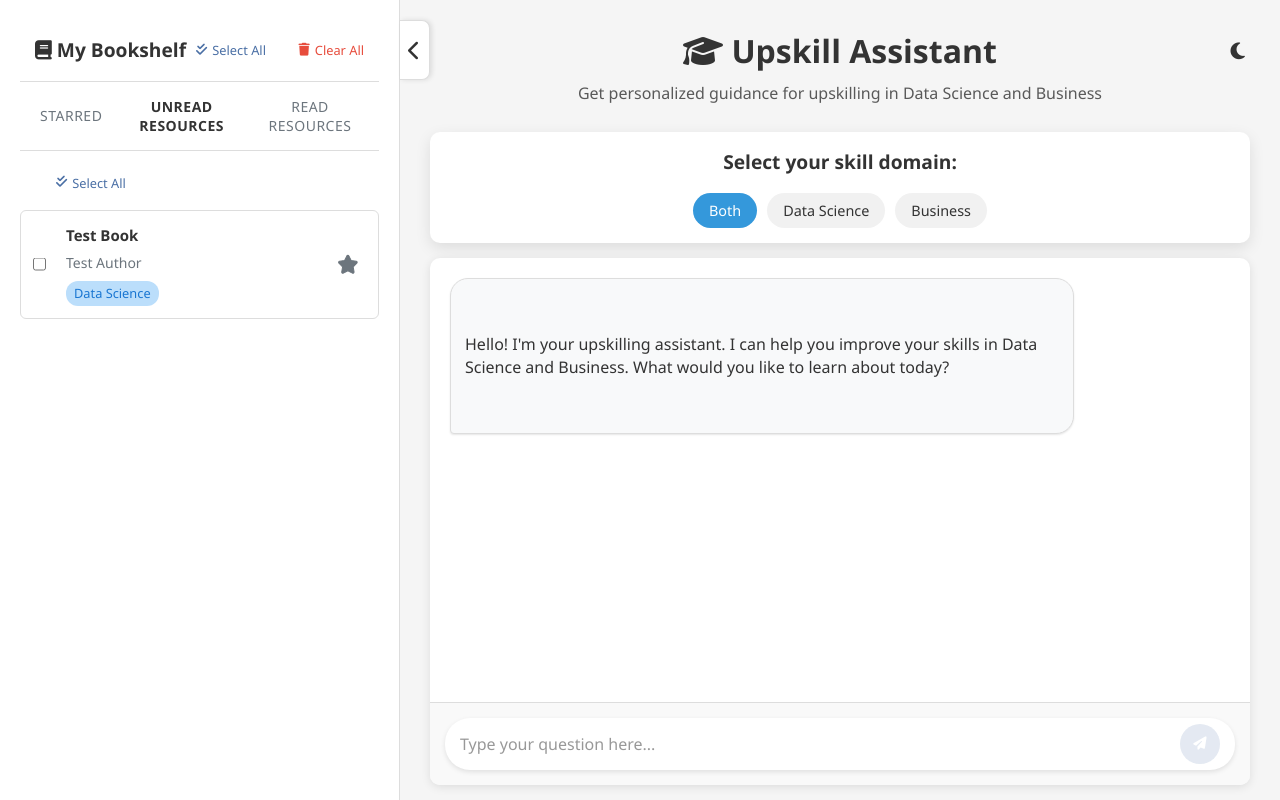
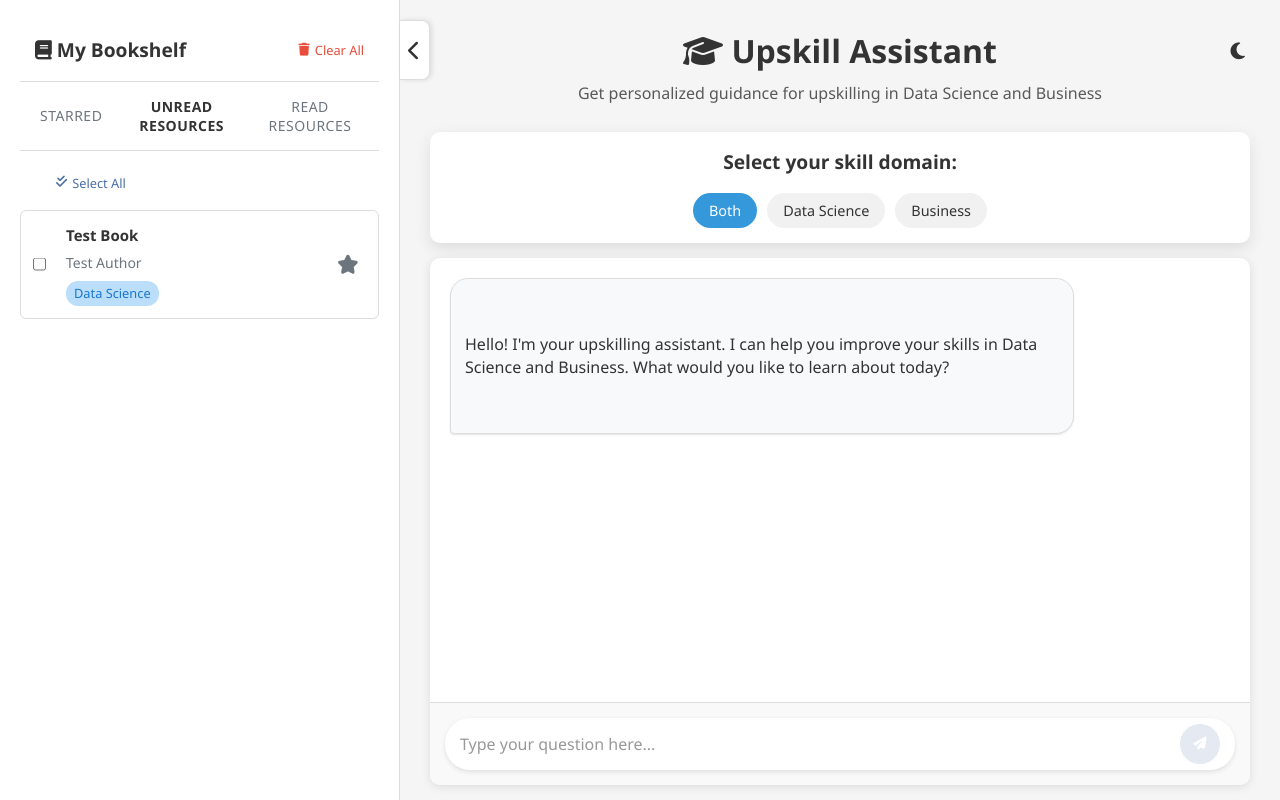
Before and after one commit to justing0909/mktg4604_upskill, a Flask app: page / in a window 1280 px wide. Run offline with Flask 3, Linux system fonts and the light colour scheme.

Commit message:
Update index.html

```diff
--- a/templates/index.html
+++ b/templates/index.html
@@ -13,9 +13,10 @@
             <div class="bookshelf-header">
                 <div class="bookshelf-header-left">
                     <h2><i class="fas fa-book"></i> My Bookshelf</h2>
-                    <button id="select-all" title="Select All">
+                    <!-- this button is done with JS -->
+                    <!-- <button id="select-all" class="control-btn select-all">
                         <i class="fas fa-check-double"></i> Select All
-                    </button>
+                    </button> -->
                 </div>
                 <button id="clear-bookshelf" class="clear-button">
                     <i class="fas fa-trash"></i> Clear All
```
